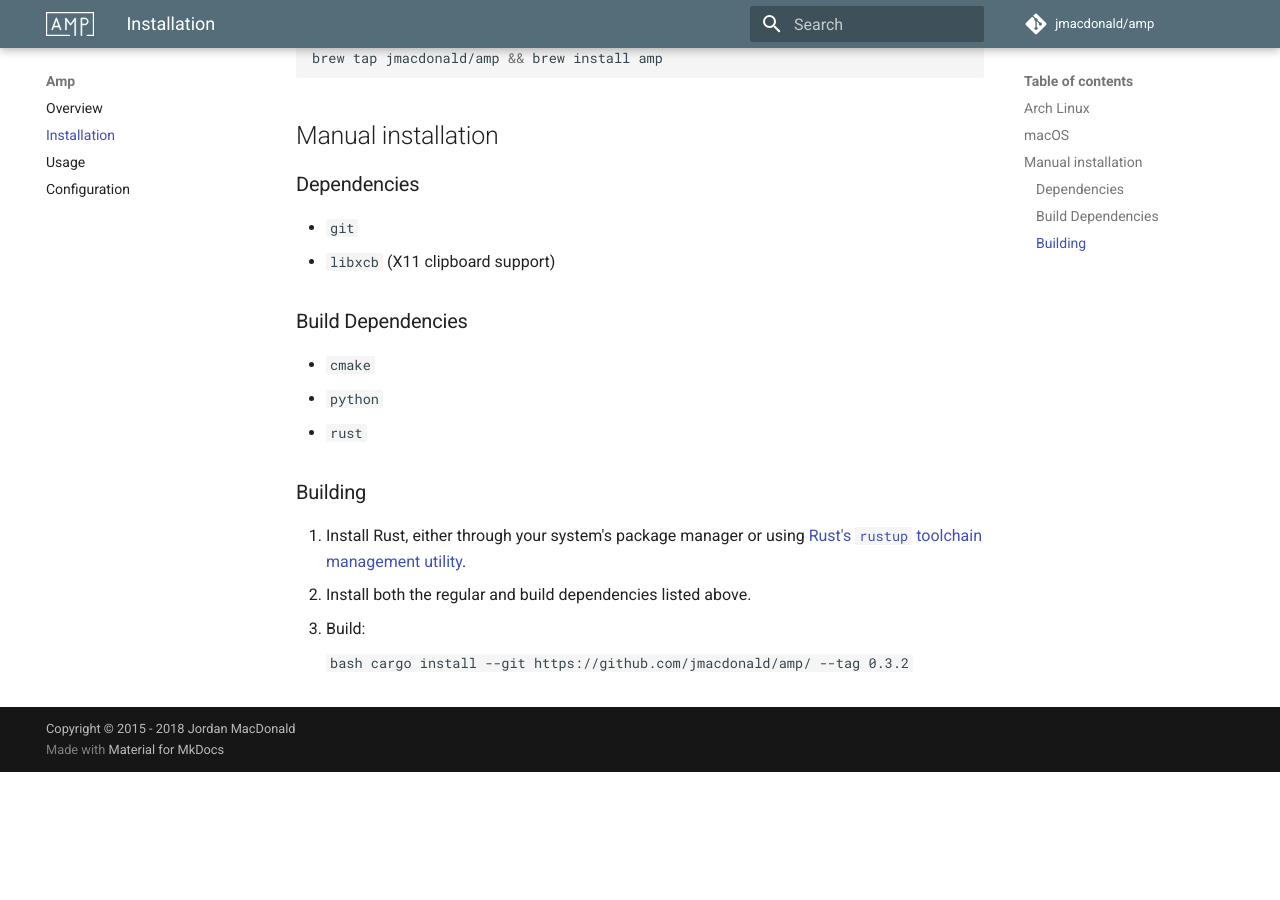
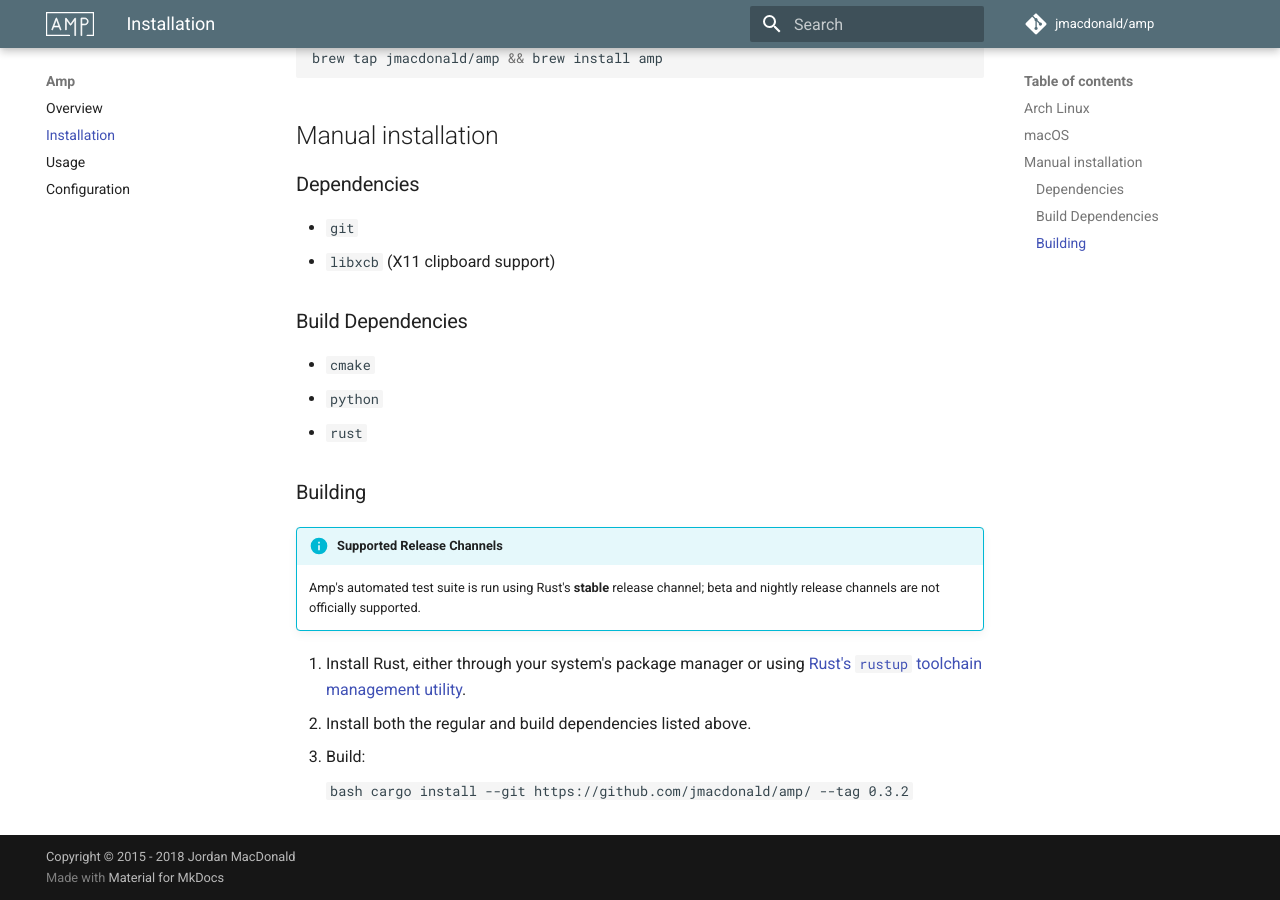
Before and after one commit to jmacdonald/amp, an MkDocs documentation site: the page built from documentation/pages/installation.md, in a window 1280 px wide and 900 px high, scrolled down 603 px. Built offline with MkDocs 1.6.1 and Material for MkDocs 9.7.7, drawn with Linux system fonts in a browser that asks for light colours; comment, search, counter and statistics services are not loaded; old or Windows-style settings are respelled for this version of MkDocs; before the commit the page ends 1375 px from its top, so only the background shows below that.

Commit message:
Update docs indicating that non-stable release channels are unsupported
Closes #26.

```diff
--- a/documentation/pages/installation.md
+++ b/documentation/pages/installation.md
@@ -41,6 +41,10 @@ brew tap jmacdonald/amp && brew install amp
 
 ### Building
 
+!!! info "Supported Release Channels"
+    Amp's automated test suite is run using Rust's **stable** release channel;
+    beta and nightly release channels are not officially supported.
+
 1. Install Rust, either through your system's package manager or using [Rust's `rustup` toolchain management utility](https://www.rust-lang.org/en-US/install.html).
 2. Install both the regular and build dependencies listed above.
 3. Build:
```
